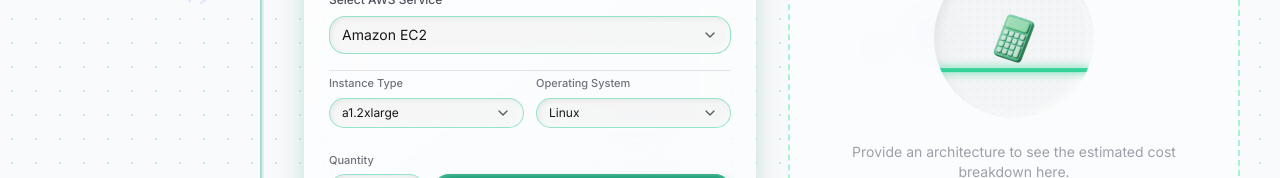
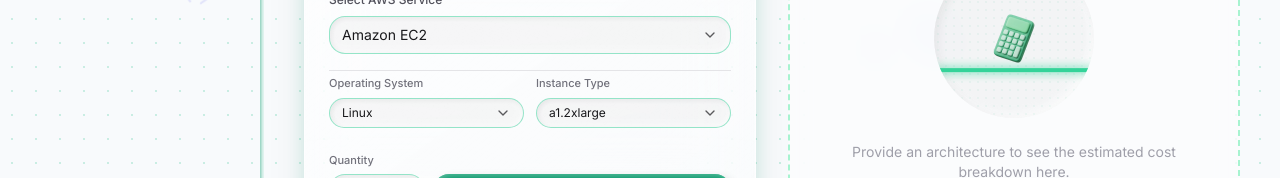
Before and after one commit to Adithya-Meda/wisebizops, a Next.js app: page /aws-estimator in a window 1280 px wide. Shown: the part 305-483 px from the top of the page. Built offline with nearby package versions, Linux system fonts and the light colour scheme.

Commit message:
feat(ui): implement dynamic interdependent dropdown filtering for EC2

```diff
--- a/src/app/aws-estimator/page.tsx
+++ b/src/app/aws-estimator/page.tsx
@@ -20,8 +20,8 @@ Object.entries(architectures.rds.instanceFamilies).forEach(([family, config]) =>
 
 const serviceConfigs: Record<string, ConfigOption[]> = {
   "Amazon EC2": [
-    { label: "Instance Type", options: ec2Instances },
-    { label: "Operating System", options: Object.keys(architectures.ec2.operatingSystems) }
+    { label: "Operating System", options: Object.keys(architectures.ec2.operatingSystems) },
+    { label: "Instance Type", options: ec2Instances }
   ],
   "Amazon RDS": [
     { label: "Database Engine", options: Object.keys(architectures.rds.engines) },
@@ -92,17 +92,24 @@ export default function AwsEstimator() {
   }, [selectedService]);
 
   useEffect(() => {
-    // UI Validation: Strictly enforce that macOS can only be selected with Mac bare-metal instances (and vice versa)
+    // Dynamic Validation: Ensure the selected instance type is actually supported by the selected OS
     if (selectedService === "Amazon EC2" && selectedConfig["Operating System"] && selectedConfig["Instance Type"]) {
-        const isMacOS = selectedConfig["Operating System"] === "macOS";
-        const isMacInst = selectedConfig["Instance Type"].startsWith("mac");
+        const currentOs = selectedConfig["Operating System"];
+        const currentInst = selectedConfig["Instance Type"];
+        const family = currentInst.split('.')[0];
+        const familyConfig = architectures.ec2.instanceFamilies[family as keyof typeof architectures.ec2.instanceFamilies];
 
-        if (isMacOS && !isMacInst) {
-            // Force OS back to Linux if user selects macOS on a non-Mac instance
-            setSelectedConfig(prev => ({...prev, "Operating System": "Linux"}));
-        } else if (!isMacOS && isMacInst) {
-            // Force OS to macOS if user selects a Mac instance
-            setSelectedConfig(prev => ({...prev, "Operating System": "macOS"}));
+        if (familyConfig && !familyConfig.supportedOs.includes(currentOs)) {
+            // Find the first instance type that supports this OS
+            const validInstances: string[] = [];
+            Object.entries(architectures.ec2.instanceFamilies).forEach(([f, config]) => {
+                if (config.supportedOs.includes(currentOs)) {
+                    config.sizes.forEach(size => validInstances.push(`${f}.${size}`));
+                }
+            });
+            if (validInstances.length > 0) {
+                setSelectedConfig(prev => ({...prev, "Instance Type": validInstances[0]}));
+            }
         }
     }
   }, [selectedConfig, selectedService]);
@@ -355,7 +362,25 @@ const handleFileUpload = (e: React.ChangeEvent<HTMLInputElement>) => {
 
                   {serviceConfigs[selectedService] && (
                     <div className="grid grid-cols-2 gap-3 pt-1 border-t border-zinc-200 dark:border-white/10">
-                      {serviceConfigs[selectedService].map((conf, idx) => (
+                      {(() => {
+                          const configs = JSON.parse(JSON.stringify(serviceConfigs[selectedService] || []));
+                          if (selectedService === "Amazon EC2") {
+                              const currentOs = selectedConfig["Operating System"];
+                              if (currentOs) {
+                                  const instConfig = configs.find((c: any) => c.label === "Instance Type");
+                                  if (instConfig) {
+                                      const validInstances: string[] = [];
+                                      Object.entries(architectures.ec2.instanceFamilies).forEach(([family, config]) => {
+                                          if (config.supportedOs.includes(currentOs)) {
+                                              config.sizes.forEach(size => validInstances.push(`${family}.${size}`));
+                                          }
+                                      });
+                                      instConfig.options = validInstances;
+                                  }
+                              }
+                          }
+                          return configs;
+                      })().map((conf: any, idx: number) => (
                         <div key={idx}>
                           <label className="block text-[11px] font-medium text-zinc-500 dark:text-zinc-400 mb-1.5 transition-colors">{conf.label}</label>
                           <CustomSelect options={conf.options.map((opt: string) => ({value: opt, label: opt}))} value={selectedConfig[conf.label] || ""} onChange={(val: string) => setSelectedConfig({...selectedConfig, [conf.label]: val})} className="w-full appearance-none rounded-2xl border border-primary-400/50 dark:border-primary-500/40 focus:border-primary-500 focus:ring-1 focus:ring-primary-500 bg-black/[0.03] dark:bg-black/20 shadow-[inset_2px_2px_5px_rgba(0,0,0,0.06),inset_-2px_-2px_5px_rgba(255,255,255,0.5)] dark:shadow-[inset_2px_2px_5px_rgba(0,0,0,0.5),inset_-2px_-2px_5px_rgba(255,255,255,0.03)] px-3 py-1.5 backdrop-blur-sm text-xs text-zinc-900 dark:text-zinc-300 focus:outline-none transition-all" />
```
